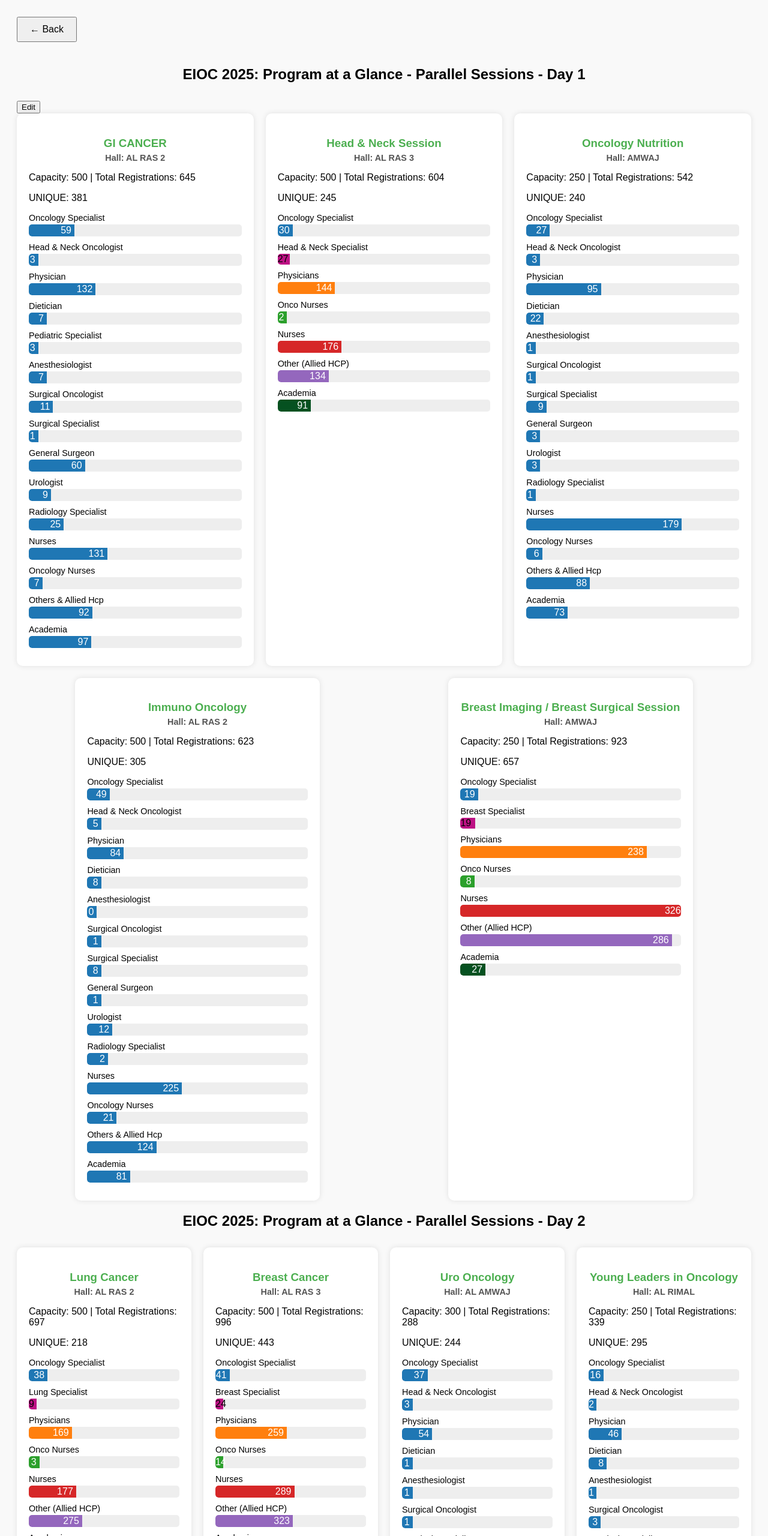
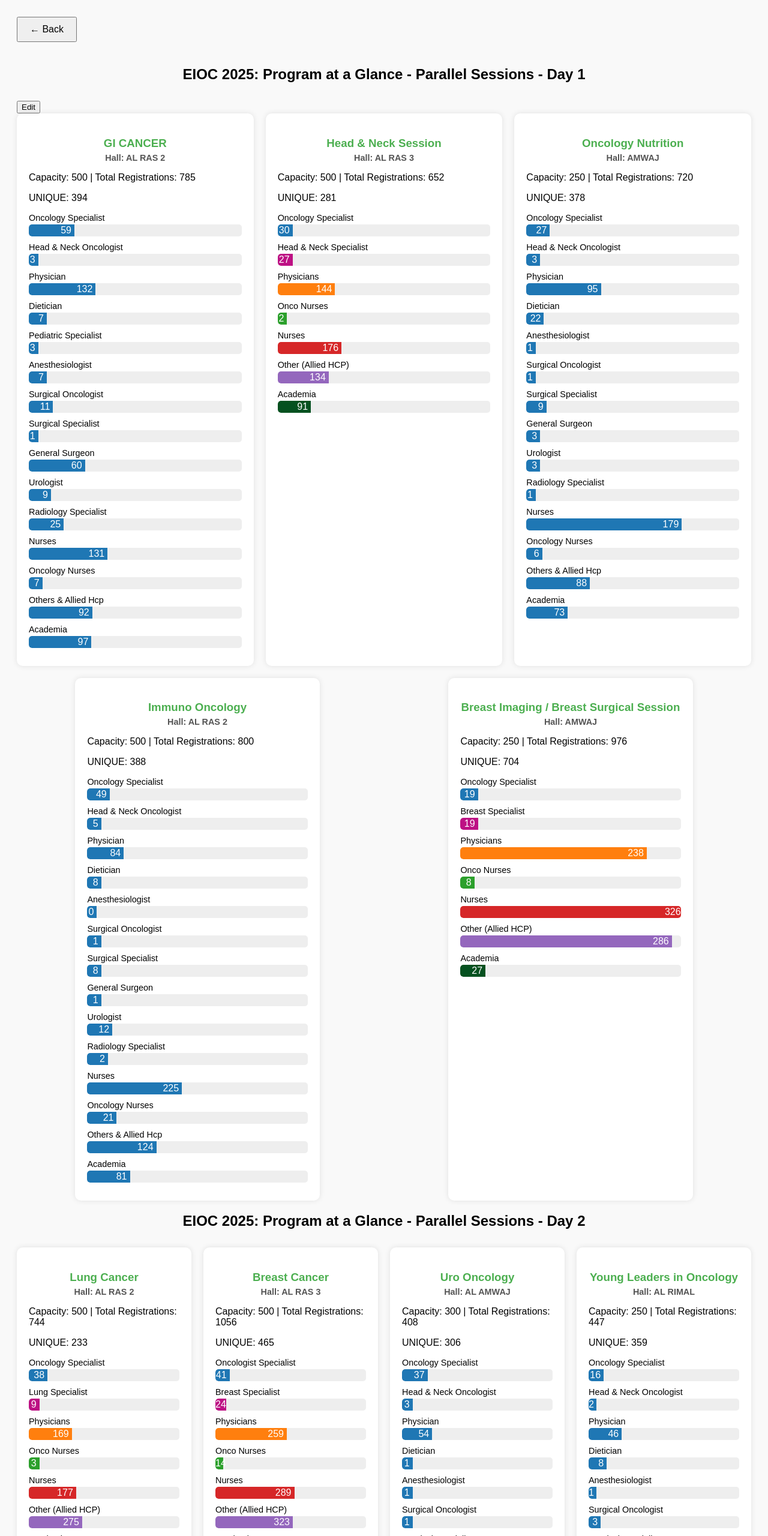
Before and after one commit to kenseinxxx/EventDashboardv2, a website: page PAG.html in a window 1280 px wide. Shown: the top 2560 px of the page at 60% size. Drawn offline with Linux system fonts and the light colour scheme.

Commit message:
Update PAG.html

```diff
--- a/PAG.html
+++ b/PAG.html
@@ -90,8 +90,8 @@
   <div class="session">
     <h3>GI CANCER</h3>
     <div class="hall-name"><strong>Hall: AL RAS 2</strong></div>
-    <p>Capacity: 500 | Total Registrations: 645</p>
-    <p>UNIQUE: 381</p>
+    <p>Capacity: 500 | Total Registrations: 785</p>
+    <p>UNIQUE: 394</p>
     <div class="category-label">Oncology Specialist </div>
     <div class="bar-container"><div class="bar oncologist" style="width:20%">59</div></div>
     <div class="category-label">Head & Neck Oncologist </div>
@@ -127,12 +127,12 @@
   <div class="session">
     <h3>Head & Neck Session</h3>
     <div class="hall-name"><strong>Hall: AL RAS 3</strong></div>
-    <p>Capacity: 500 | Total Registrations: 604</p>
-    <p>UNIQUE: 245</p>
+    <p>Capacity: 500 | Total Registrations: 652</p>
+    <p>UNIQUE: 281</p>
     <div class="category-label">Oncology Specialist</div>
     <div class="bar-container"><div class="bar oncologist" style="width:5.6%">30</div></div>
     <div class="category-label">Head & Neck Specialist </div>
-    <div class="bar-container"><div class="surgeon" style="width:5.6%">27</div></div>
+    <div class="bar-container"><div class="bar surgeon" style="width:5.6%">27</div></div>
     <div class="category-label">Physicians </div>
     <div class="bar-container"><div class="bar physicians" style="width:25.6%">144</div></div>
     <div class="category-label">Onco Nurses </div>
@@ -150,8 +150,8 @@
   <div class="session">
     <h3>Oncology Nutrition</h3>
     <div class="hall-name"><strong>Hall: AMWAJ</strong></div>
-    <p>Capacity: 250 | Total Registrations: 542</p>
-    <p>UNIQUE: 240</p>
+    <p>Capacity: 250 | Total Registrations: 720</p>
+    <p>UNIQUE: 378</p>
     <div class="category-label">Oncology Specialist </div>
     <div class="bar-container"><div class="bar oncologist" style="width:9.6%">27</div></div>
     <div class="category-label">Head & Neck Oncologist </div>
@@ -189,8 +189,8 @@
   <div class="session">
     <h3>Immuno Oncology</h3>
     <div class="hall-name"><strong>Hall: AL RAS 2</strong></div>
-    <p>Capacity: 500 | Total Registrations: 623</p>
-    <p>UNIQUE: 305</p>
+    <p>Capacity: 500 | Total Registrations: 800</p>
+    <p>UNIQUE: 388</p>
     <div class="category-label">Oncology Specialist </div>
     <div class="bar-container"><div class="bar oncologist" style="width:8.8%">49</div></div>
     <div class="category-label">Head & Neck Oncologist </div>
@@ -226,12 +226,12 @@
     <h3>Breast Imaging / Breast Surgical Session
 </h3>
     <div class="hall-name"><strong>Hall: AMWAJ</strong></div>
-    <p>Capacity: 250 | Total Registrations: 923</p>
-    <p>UNIQUE: 657</p>
+    <p>Capacity: 250 | Total Registrations: 976</p>
+    <p>UNIQUE: 704</p>
    <div class="category-label">Oncology Specialist </div>
     <div class="bar-container"><div class="bar oncologist" style="width:6.6%">19</div></div>
     <div class="category-label">Breast Specialist </div>
-    <div class="bar-container"><div class="surgeon" style="width:6.6%">19</div></div>
+    <div class="bar-container"><div class="bar surgeon" style="width:6.6%">19</div></div>
     <div class="category-label">Physicians </div>
     <div class="bar-container"><div class="bar physicians" style="width:83.2%">238</div></div>
     <div class="category-label">Onco Nurses </div>
@@ -250,13 +250,13 @@
   <div class="session">
     <h3>Lung Cancer</h3>
     <div class="hall-name"><strong>Hall: AL RAS 2</strong></div>
-    <p>Capacity: 500 | Total Registrations: 697</p>
-    <p>UNIQUE: 218</p>
+    <p>Capacity: 500 | Total Registrations: 744</p>
+    <p>UNIQUE: 233</p>
 
     <div class="category-label">Oncology Specialist </div>
     <div class="bar-container"><div class="bar oncologist" style="width:10.4%">38</div></div>
     <div class="category-label">Lung Specialist </div>
-    <div class="bar-container"><div class="surgeon" style="width:5%">9</div></div>
+    <div class="bar-container"><div class="bar surgeon" style="width:5%">9</div></div>
     <div class="category-label">Physicians </div>
     <div class="bar-container"><div class="bar physicians" style="width:26.6%">169</div></div>
     <div class="category-label">Onco Nurses </div>
@@ -274,12 +274,12 @@
     <h3>Breast Cancer
 </h3>
     <div class="hall-name"><strong>Hall: AL RAS 3</strong></div>
-    <p>Capacity: 500 | Total Registrations: 996</p>
-    <p>UNIQUE: 443</p>
+    <p>Capacity: 500 | Total Registrations: 1056</p>
+    <p>UNIQUE: 465</p>
     <div class="category-label">Oncologist Specialist </div>
     <div class="bar-container"><div class="bar oncologist" style="width:7.4%">41</div></div>
     <div class="category-label">Breast Specialist </div>
-    <div class="bar-container"><div class="surgeon" style="width:5%">24</div></div>
+    <div class="bar-container"><div class="bar surgeon" style="width:5%">24</div></div>
     <div class="category-label">Physicians </div>
     <div class="bar-container"><div class="bar physicians" style="width:45.4%">259</div></div>
     <div class="category-label">Onco Nurses </div>
@@ -294,8 +294,8 @@
   <div class="session">
     <h3>Uro Oncology</h3>
     <div class="hall-name"><strong>Hall: AL AMWAJ</strong></div>
-    <p>Capacity: 300 | Total Registrations: 288</p>
-    <p>UNIQUE: 244</p>
+    <p>Capacity: 300 | Total Registrations: 408</p>
+    <p>UNIQUE: 306</p>
    <div class="category-label">Oncology Specialist </div>
     <div class="bar-container"><div class="bar oncologist" style="width:15%">37</div></div>
     <div class="category-label">Head & Neck Oncologist </div>
@@ -330,8 +330,8 @@
   <div class="session">
     <h3>Young Leaders in Oncology</h3>
     <div class="hall-name"><strong>Hall: AL RIMAL</strong></div>
-    <p>Capacity: 250 | Total Registrations: 339</p>
-    <p>UNIQUE: 295</p>
+    <p>Capacity: 250 | Total Registrations: 447</p>
+    <p>UNIQUE: 359</p>
    <div class="category-label">Oncology Specialist </div>
     <div class="bar-container"><div class="bar oncologist" style="width:8%">16</div></div>
     <div class="category-label">Head & Neck Oncologist </div>
@@ -370,8 +370,8 @@
   <div class="session">
     <h3>Oncology Nursing</h3>
     <div class="hall-name"><strong>Hall: AL AMWAJ</strong></div>
-    <p>Capacity: 300 | Total Registrations: 598</p>
-    <p>UNIQUE: 364</p>
+    <p>Capacity: 300 | Total Registrations: 717</p>
+    <p>UNIQUE: 384</p>
     <div class="category-label">Oncology Specialist </div>
     <div class="bar-container"><div class="bar oncologist" style="width:8%">12</div></div>
     <div class="category-label">Physician </div>
@@ -399,8 +399,8 @@
     <h3>Palliative Care
 </h3>
     <div class="hall-name"><strong>Hall: AL RIMAL</strong></div>
-    <p>Capacity: 250 | Total Registrations: 532</p>
-    <p>UNIQUE: 298</p>
+    <p>Capacity: 250 | Total Registrations: 631</p>
+    <p>UNIQUE: 296</p>
     <div class="category-label">Oncology Specialist </div>
     <div class="bar-container"><div class="bar oncologist" style="width:12%">35</div></div>
     <div class="category-label">Head & Neck Oncologist </div>
```
